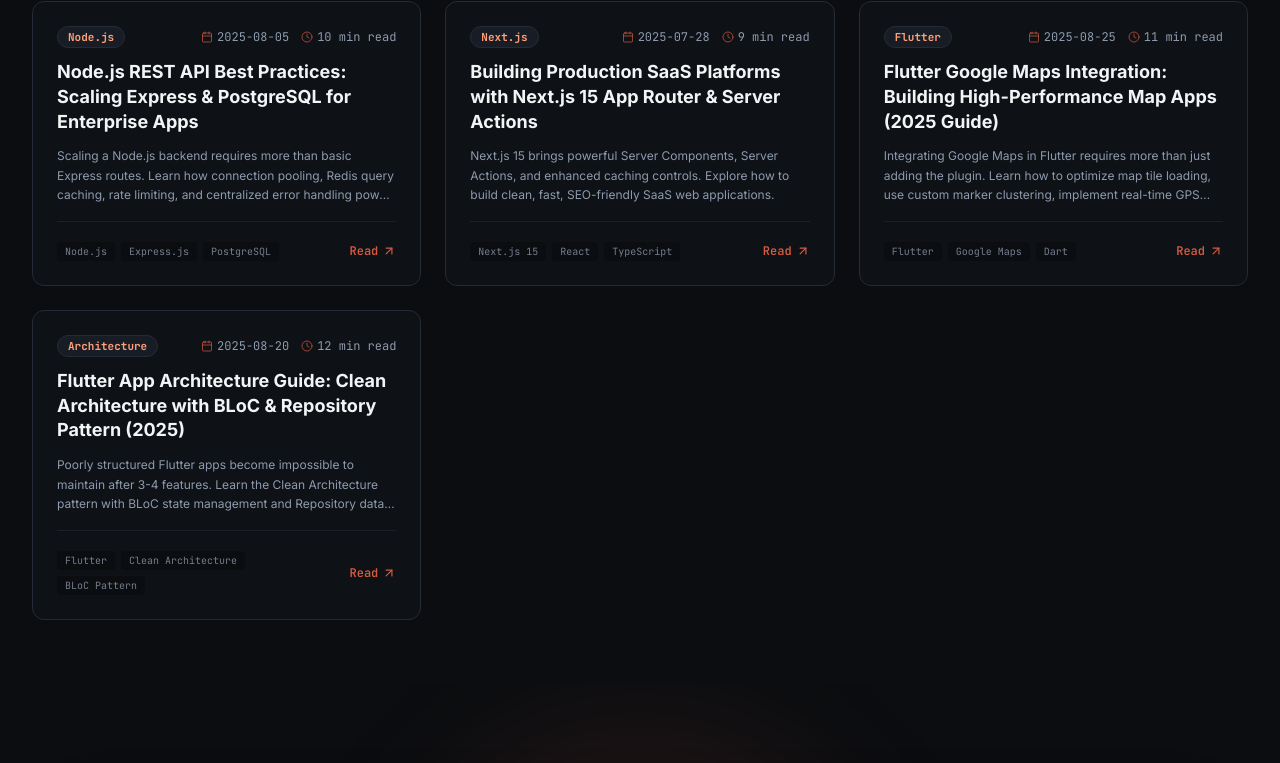
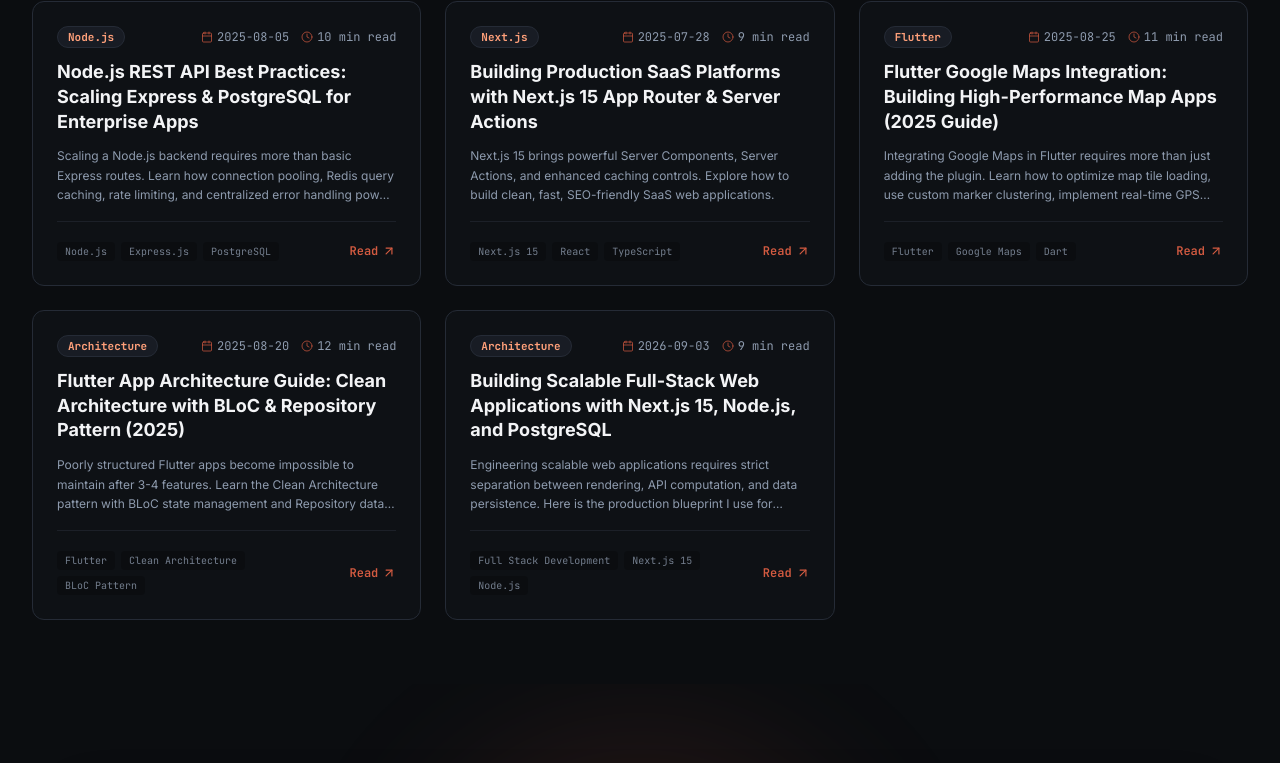
Before and after one commit to abin223804/personal_Portfolio, a Next.js app: page /blog in a window 1280 px wide. Shown: the part 833-1596 px from the top of the page. Built offline with nearby package versions, Linux system fonts and the light colour scheme.

Commit message:
feat(blog): add scalable full-stack web architecture article and update command palette

```diff
--- a/components/ui/CommandPalette.tsx
+++ b/components/ui/CommandPalette.tsx
@@ -2,7 +2,7 @@
 
 import React, { useState, useEffect, useRef } from "react";
 import { useRouter } from "next/navigation";
-import { Search, FileText, Briefcase, User, Terminal, ArrowRight, X, Cpu, Github, Linkedin, Sparkles, BookOpen } from "lucide-react";
+import { Search, FileText, Briefcase, User, Terminal, ArrowRight, X, Cpu, Github, Linkedin, Sparkles, BookOpen, Layers, Globe } from "lucide-react";
 import { PROJECTS } from "@/data/projects";
 import { BLOG_POSTS } from "@/data/blog";
 
@@ -29,7 +29,9 @@
   if (!isOpen) return null;
 
   const actions = [
+    { id: "hire", title: "Hire Freelance Web Developer & Solution Architect", category: "Commercial Engagement", href: "/hire-web-developer", icon: Sparkles },
     { id: "crm-saas", title: "Launch Live CRM SaaS Platform (crm.abinschandran.in)", category: "Live SaaS Products", external: "https://crm.abinschandran.in/", icon: Sparkles },
+    { id: "services", title: "Browse Commercial Services Catalog", category: "Navigation", href: "/services", icon: Layers },
     { id: "home", title: "Go to System Overview (Home)", category: "Navigation", href: "/", icon: Cpu },
     { id: "projects", title: "Browse All Projects & Case Studies", category: "Navigation", href: "/projects", icon: Briefcase },
     { id: "blog", title: "Read Tech Blog & Engineering Guides", category: "Navigation", href: "/blog", icon: BookOpen },
--- a/data/blog.ts
+++ b/data/blog.ts
@@ -739,4 +739,170 @@
 Setting up Flutter Clean Architecture correctly from the start saves thousands of hours of refactoring later. If you need an experienced Flutter Solution Architect based in Kerala, India (available worldwide remotely) to architect your mobile application, [start a conversation today](/contact).
     `,
   },
+  {
+    slug: "scalable-full-stack-web-architecture-nextjs-nodejs-postgresql",
+    title: "Building Scalable Full-Stack Web Applications with Next.js 15, Node.js, and PostgreSQL",
+    subtitle: "A production architecture blueprint covering React 19 Server Components, connection-pooled PostgreSQL with Drizzle/Prisma, asynchronous worker queues, and sub-10ms REST API design.",
+    excerpt: "Engineering scalable web applications requires strict separation between rendering, API computation, and data persistence. Here is the production blueprint I use for startups and enterprise clients.",
+    date: "2026-09-03",
+    readTime: "9 min read",
+    category: "Architecture",
+    tags: ["Full Stack Development", "Next.js 15", "Node.js", "PostgreSQL", "System Architecture", "Web Development"],
+    author: {
+      name: "Abin S Chandran",
+      role: "Lead Full Stack Developer & Solution Architect",
+      avatar: "/photo.png",
+    },
+    featured: false,
+    coverImage: "/og-image.png",
+    seoKeywords: [
+      "freelance web developer Kerala",
+      "freelance full stack developer Kerala",
+      "full stack web developer India",
+      "Next.js 15 production architecture",
+      "Node.js REST API architecture",
+      "PostgreSQL connection pooling Node.js",
+      "scalable web application developer",
+      "hire web developer Kerala"
+    ],
+    wordCount: 1180,
+    content: `
+### Why Most Full-Stack Web Applications Fail to Scale
+
+When startups and growing businesses launch their initial MVP, speed of delivery often takes precedence over architectural discipline. Teams frequently bundle complex business logic directly inside server action handlers, create unpooled database connections that crash under moderate concurrency, and fail to isolate long-running background tasks.
+
+As user traffic scales beyond 1,000 concurrent requests, these shortcuts manifest as:
+- **Database Connection Exhaustion**: Serverless lambdas or auto-scaling Node instances creating thousands of open connections, locking PostgreSQL.
+- **Degraded Core Web Vitals**: Bloated client JavaScript bundles causing slow Largest Contentful Paint (LCP) and high Interaction to Next Paint (INP).
+- **Brittle Third-Party Integrations**: Synchronous Stripe, SMS, or email Webhooks blocking the HTTP event loop, resulting in 504 Gateway Timeouts.
+
+In this architectural guide, I share the exact production blueprint I use as a **Freelance Software Developer & Solution Architect** to deliver resilient, sub-10ms web platforms for founders in Kerala, India, and worldwide.
+
+---
+
+### 1. The Tri-Tier Architecture Model
+
+To maintain high performance and clean maintainability, we separate the system into three distinct responsibility tiers:
+
+\`\`\`text
+┌─────────────────────────────────────────────────────────────┐
+│                   Presentation & SSR Tier                   │
+│         Next.js 15 App Router + React 19 Server Components  │
+└──────────────────────────────┬──────────────────────────────┘
+                               │ HTTPS / JSON RPC
+┌──────────────────────────────▼──────────────────────────────┐
+│                    API & Compute Engine                     │
+│    Node.js + Express / NestJS + BullMQ Redis Task Worker    │
+└──────────────────────────────┬──────────────────────────────┘
+                               │ Pooled TCP / Sub-5ms
+┌──────────────────────────────▼──────────────────────────────┐
+│                   Persistence & Search Layer                │
+│    PostgreSQL (pgBouncer) + Redis Cache + pgvector Search   │
+└─────────────────────────────────────────────────────────────┘
+\`\`\`
+
+1. **Presentation Tier (Next.js 15 App Router)**: Responsible strictly for rendering UI, streaming HTML with React Server Components (RSC), and validating client input. Zero heavy relational database joins happen in client bundle components.
+2. **API & Business Logic Tier (Node.js & Express)**: Dedicated, clustered Node.js microservices handling core business transactions, role-based JWT authentication, rate limiting, and webhook validation.
+3. **Data & Queue Tier (PostgreSQL + Redis)**: Relational data integrity guarded by connection pooling (pgBouncer) and asynchronous task offloading via Redis.
+
+---
+
+### 2. Eliminating Database Bottlenecks with Connection Pooling
+
+PostgreSQL allocates a dedicated backend OS process for each incoming client connection, consuming ~5–10 MB of RAM per connection. In dynamic serverless or auto-scaling container environments, spawning 200 concurrent requests can easily saturate Postgres connection limits.
+
+#### Production Configuration:
+- Use **pgBouncer** in transaction pooling mode.
+- In Node.js / TypeScript, configure your connection pool with conservative maximum limits:
+
+\`\`\`typescript
+import { Pool } from 'pg';
+
+// Optimized connection pool for production Node.js workloads
+export const dbPool = new Pool({
+  connectionString: process.env.DATABASE_URL,
+  max: 20, // Max concurrent clients in the pool
+  idleTimeoutMillis: 30000,
+  connectionTimeoutMillis: 2000,
+  maxUses: 7500, // Recycle connection to prevent driver memory leaks
+});
+\`\`\`
+
+#### Composite Indexing for Sub-10ms Query Response:
+Always back foreign keys and filtered timestamp ranges with composite B-Tree indexes:
+
+\`\`\`sql
+-- Accelerate tenant dashboard telemetry queries
+CREATE INDEX CONCURRENTLY IF NOT EXISTS idx_orders_tenant_created
+ON orders (tenant_id, created_at DESC)
+INCLUDE (total_amount, status);
+\`\`\`
+
+---
+
+### 3. Asynchronous Worker Pipelines with BullMQ & Redis
+
+Synchronous API execution is the number one cause of server crashes during traffic spikes. If a user action requires sending a confirmation email, generating an invoice PDF, or syncing with an external CRM, never execute it within the client request cycle.
+
+Push the job payload to a Redis queue and return an instant \`202 Accepted\` response:
+
+\`\`\`typescript
+import { Queue } from 'bullmq';
+import { redisConnection } from './redis';
+
+export const emailQueue = new Queue('email-dispatch', { connection: redisConnection });
+
+// Inside Express or Next.js route handler:
+export async function handleUserRegistration(req, res) {
+  const user = await createUser(req.body);
+
+  // Offload non-blocking notification to background worker
+  await emailQueue.add('send-welcome', {
+    userId: user.id,
+    email: user.email,
+  }, {
+    attempts: 3,
+    backoff: { type: 'exponential', delay: 2000 },
+  });
+
+  return res.status(201).json({ success: true, userId: user.id });
+}
+\`\`\`
+
+This guarantees your API response times remain under **20 milliseconds**, regardless of whether external services are slow or down.
+
+---
+
+### 4. Next.js 15 Server Components & Core Web Vitals
+
+Next.js 15 App Router allows us to fetch data directly on the server without shipping bulky client-side JavaScript libraries (like Axios or large parsing utilities) to the user's browser.
+
+#### Best Practices:
+1. **Default to Server Components**: Only mark components with \`'use client'\` when they require browser event listeners (\`onClick\`, \`onChange\`) or React hooks (\`useState\`, \`useEffect\`).
+2. **Streaming with Suspense**: Wrap slow third-party data widgets in \`<Suspense fallback={<Skeleton />}>\` so the primary page content renders instantly.
+3. **Image Optimization**: Always use Next.js \`<Image />\` with explicit dimensions and modern WebP / AVIF format conversions.
+
+---
+
+### Summary Checklist for Production Full-Stack Applications
+
+| Architectural Component | Recommended Practice | Benefit |
+|---|---|---|
+| **Database Connections** | pgBouncer + max 20 client pool | Prevents connection starvation |
+| **API Endpoints** | Node.js Express + Zod validation | Type-safe, sub-10ms latency |
+| **Background Work** | BullMQ + Redis worker queues | Immune to third-party timeout lag |
+| **Frontend UI** | Next.js 15 RSC + Tailwind CSS | Sub-second LCP, zero layout shifts |
+| **Security & Auth** | Asymmetric RS256 JWT + Redis rate limits | Protection against brute force & DDoS |
+
+---
+
+### Partner With a Freelance Full-Stack Developer & Architect
+
+Are you building a new custom web application, enterprise SaaS product, or scaling an existing Node.js & Next.js platform?
+
+As a **Freelance Software Developer & Solution Architect based in Kerala, India**, I help founders and engineering teams build robust, production-ready web systems tailored to business goals.
+
+[Explore My Web Development Services](/services/web-development) or [Schedule an Initial Project Discovery Call](/hire-web-developer).
+    `,
+  },
 ];
```
Also changed, not shown: 1 other file (tests, documents, lock files or other folders).
